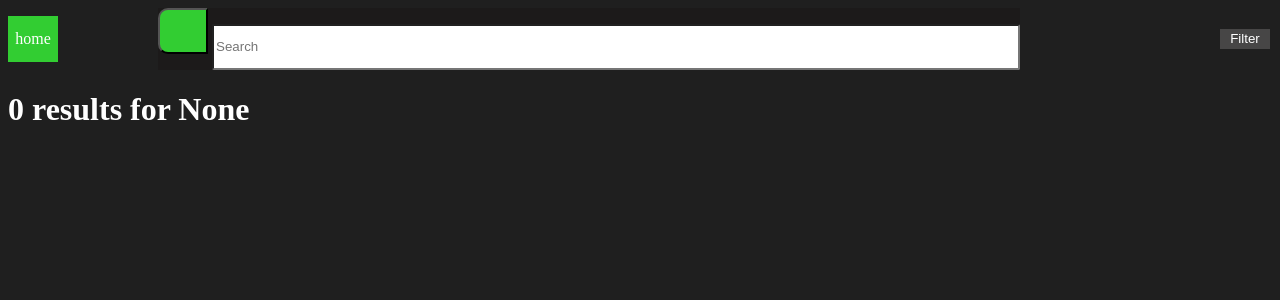
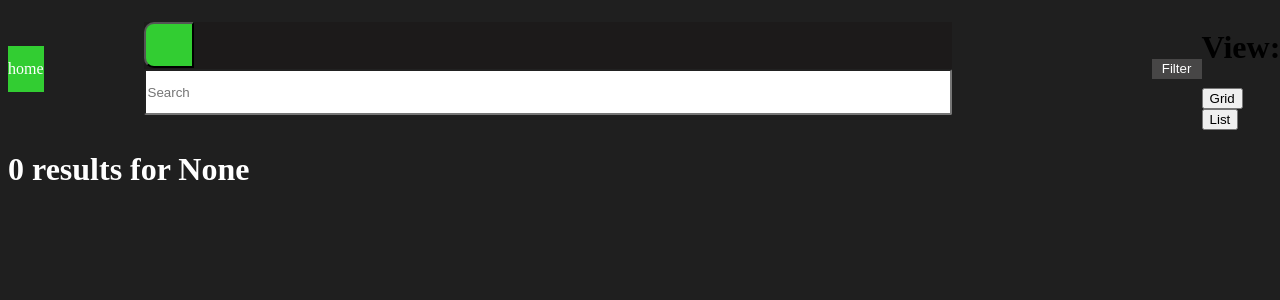
Before and after one commit to EpicBozo/Shopping-Website, a Django app: page /sort/ in a window 1280 px wide. Shown: the top 300 px of the page. Run offline with Django 5.2, Linux system fonts and the light colour scheme.

Commit message:
added card view handeling

```diff
--- a/myproject/myapp/static/css/results.css
+++ b/myproject/myapp/static/css/results.css
@@ -136,21 +136,35 @@
     border: 1px solid #ccc;
     padding: 10px;
     box-sizing: border-box;
-    width: 20%;
+    width: 10%;
     border-radius: 5px;
     height: 15%;
 }
 
+.product_images{
+    display: flex;
+    justify-content: center;
+    align-items: center;
+    width: 100%;
+    height: 100%;
+    margin: auto;
+}
+
 .product img{
-    width: 30%;
-    height: auto;
+    width: 100%;
+    height: 100%;
+    border-radius: 20px;
 }
 
 .product_name{
     width: 80%;
     height: 40px;
-    overflow-x: hidden;
+    overflow: hidden;
     white-space: nowrap;
     text-overflow: ellipsis;
     display: block;
 }
+
+.product_name h2{
+    font: 20px Arial, sans-serif;
+}
--- a/myproject/myapp/static/js/results.js
+++ b/myproject/myapp/static/js/results.js
@@ -10,6 +10,9 @@
     var high_to_low_button = document.getElementById("high-to-low");
     var sort_by_input = document.getElementById("sort-by");
     var sort_form = document.getElementById("sort-by-form");
+    var product = document.querySelectorAll(".product");
+    var grid_view = document.getElementById("grid");
+    var list_view = document.getElementById("list");
     //Filter dropdown handeling
 
         filter_button.addEventListener("click", function () {
@@ -38,4 +41,30 @@
             sort_by_input.value = "high-to-low";
             sort_form.submit();
             });
+
+        //Handeling the product cards
+        grid_view.addEventListener("click", function () {
+            if(grid_view.classList.contains("off")){
+                grid_view.classList.remove("off");
+                grid_view.classList.add("on");
+                list_view.classList.remove("on");
+                list_view.classList.add("off");
+                for (var i = 0; i < product.length; i++) {
+                    product[i].style.width = "15%";
+                }
+
+            }
+        });
+
+        list_view.addEventListener("click", function () {
+            if(list_view.classList.contains("off")){
+                list_view.classList.remove("off");
+                list_view.classList.add("on");
+                grid_view.classList.remove("on");
+                grid_view.classList.add("off");
+                for (var i = 0; i < product.length; i++) {
+                    product[i].style.width = "80%";
+                }
+            }
+        });
 });
--- a/myproject/myapp/templates/myapp/results.html
+++ b/myproject/myapp/templates/myapp/results.html
@@ -27,17 +27,25 @@
                 </form>
             </div>
         </div>
+        <div class="view_type">
+            <h1>View: </h1>
+            <button id="grid" class="on">Grid</button>
+            <button id="list" class="off">List</button>
+        </div>
     </div>
     <h1 style="color:white">{{search_found}} results for {{product_id}}</h1>
     <div class = "product_list">
         <div class = "product_container">
             {% for product in product_list %}
                 <div class = "product">
-                    <img class ="product_image" src="{{product.images}}">
+                    <div class="product_images">
+                        <img class ="product_image" src="{{product.images}}">
+                    </div>
                     <div class= "product_name">
                         <h2>{{product.names}}</h2>
                     </div>
                     <p>{{product.price}}</p>
+                    <a href=# class="product_link">View Product</a>
                 </div>
             {% endfor %}
             </div>
```
Also changed, not shown: myproject/db.sqlite3.
